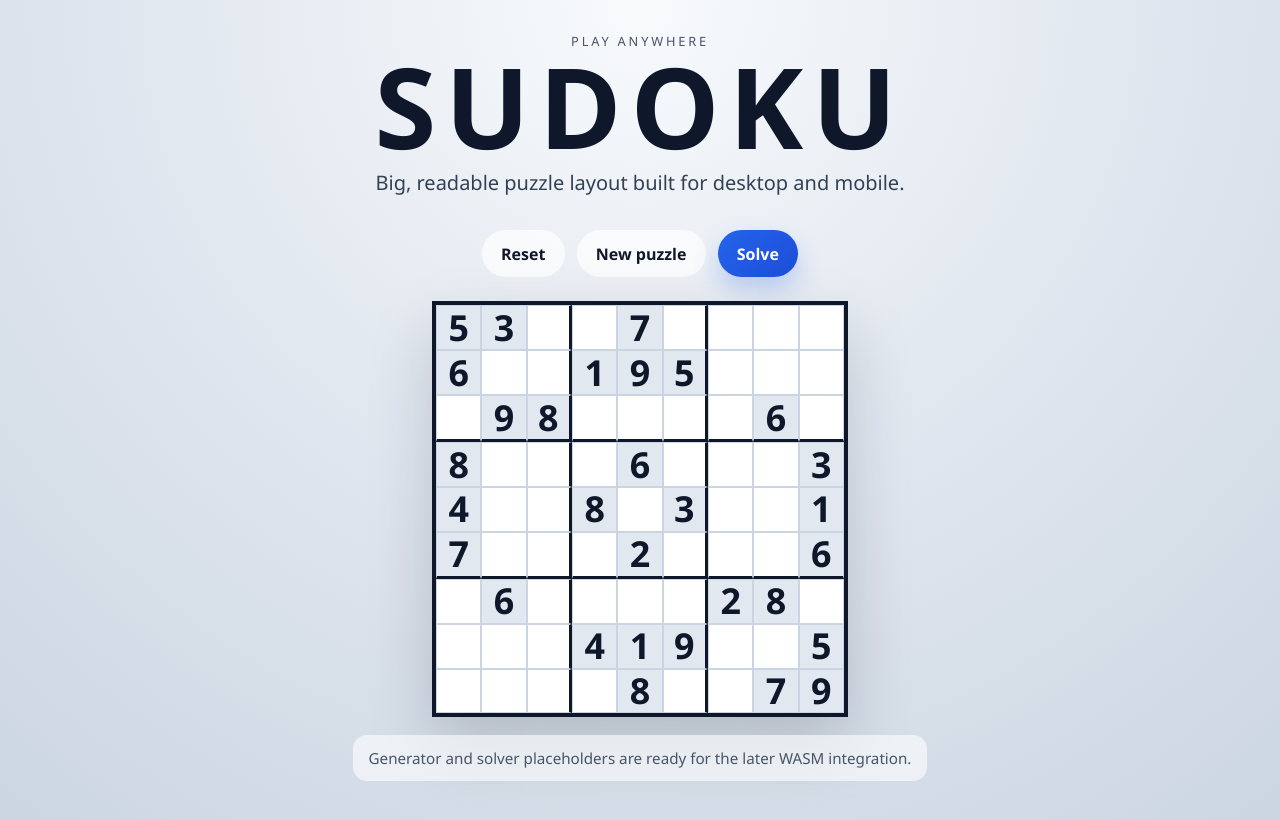
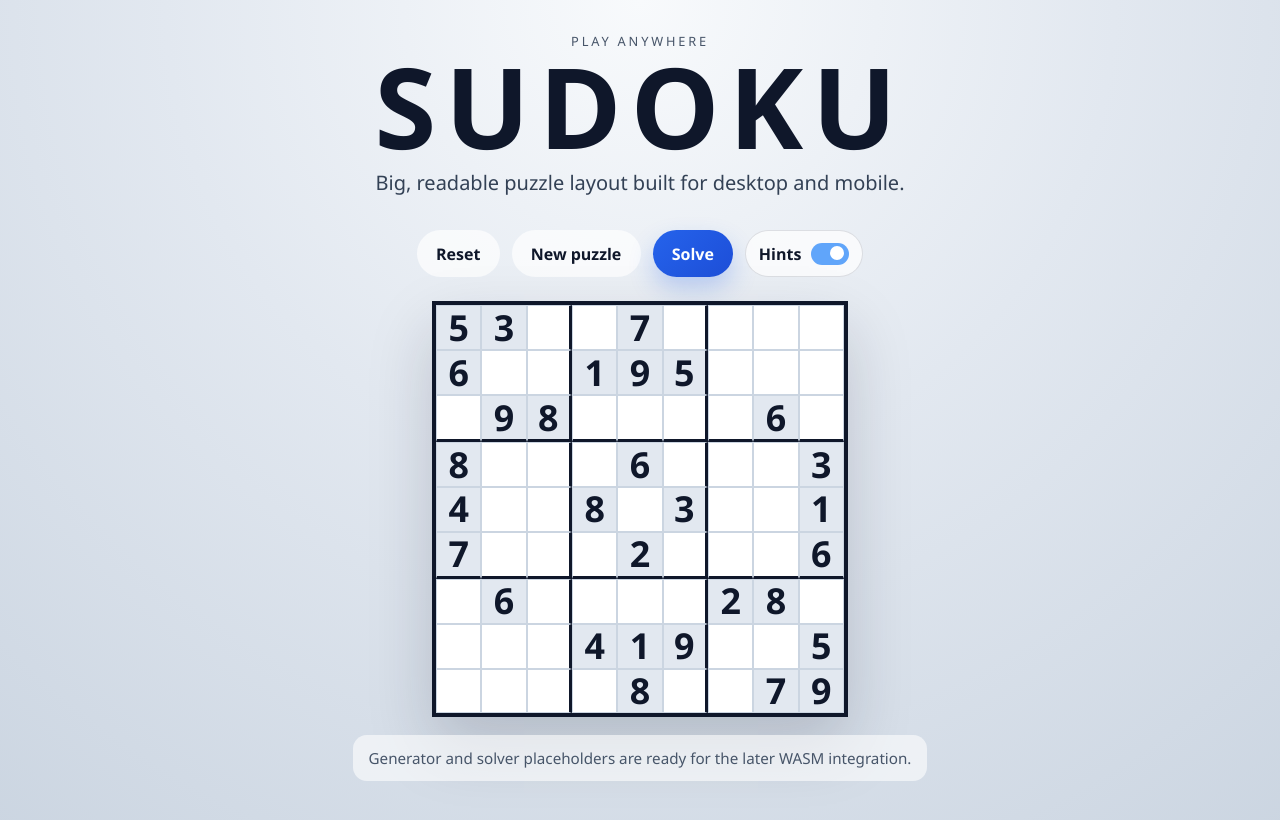
Before and after one commit to viso256/sudoku-website, a SvelteKit app: page / in a window 1280 px wide. Shown: the top 820 px of the page. Built offline with nearby package versions, Linux system fonts and the light colour scheme.

Commit message:
Add hints

```diff
--- a/src/routes/+page.svelte
+++ b/src/routes/+page.svelte
@@ -9,6 +9,7 @@
 	let showNumberPicker = $state(false);
 	let pickerPosition = $state({ x: 0, y: 0 });
 	let commentMode = $state(false);
+	let hintsEnabled = $state(true);
 	let notes = $state<Record<number, number[]>>({});
 
 	const digits = [1, 2, 3, 4, 5, 6, 7, 8, 9];
@@ -188,6 +189,43 @@
 		return notes[index] ?? [];
 	}
 
+	function blockedDigitsForCell(targetIndex: number) {
+		const blocked = new Set<number>();
+		if (targetIndex < 0 || targetIndex >= board.length) {
+			return blocked;
+		}
+
+		const row = Math.floor(targetIndex / 9);
+		const col = targetIndex % 9;
+
+		for (let index = 0; index < board.length; index += 1) {
+			const value = board[index];
+			if (value === 0 || index === targetIndex) {
+				continue;
+			}
+
+			const checkRow = Math.floor(index / 9);
+			const checkCol = index % 9;
+			const sameRow = checkRow === row;
+			const sameCol = checkCol === col;
+			const sameBox = Math.floor(checkRow / 3) === Math.floor(row / 3) && Math.floor(checkCol / 3) === Math.floor(col / 3);
+
+			if (sameRow || sameCol || sameBox) {
+				blocked.add(value);
+			}
+		}
+
+		return blocked;
+	}
+
+	function visibleCellNotes(index: number) {
+		if (!hintsEnabled) {
+			return cellNotes(index);
+		}
+		const blocked = blockedDigitsForCell(index);
+		return cellNotes(index).filter((note) => !blocked.has(note));
+	}
+
 	function selectedNotesForCell() {
 		if (selectedIndex === null) {
 			return new Set<number>();
@@ -239,6 +277,11 @@
 		<button class="ghost" type="button" onclick={resetBoard}>Reset</button>
 		<button class="ghost" type="button" onclick={generatePuzzleStub}>New puzzle</button>
 		<button class="primary" type="button" onclick={solveBoardStub}>Solve</button>
+		<label class="toggle" aria-label="Toggle hints">
+			<span>Hints</span>
+			<input type="checkbox" bind:checked={hintsEnabled} />
+			<span class="toggle-track"><span class="toggle-thumb" /></span>
+		</label>
 	</section>
 
 	<div class="board-layout">
@@ -255,9 +298,9 @@
 					>
 						{#if value !== 0}
 							<span class="cell-value">{value}</span>
-						{:else if cellNotes(index).length > 0}
+						{:else if visibleCellNotes(index).length > 0}
 							<div class="cell-notes" aria-label="Cell notes">
-								{#each cellNotes(index) as note}
+								{#each visibleCellNotes(index) as note}
 									<span>{note}</span>
 								{/each}
 							</div>
@@ -278,9 +321,11 @@
 			<div class="number-grid">
 				{#each digits as digit}
 					{@const isSelectedNote = selectedNotesForCell().has(digit)}
+					{@const isBlocked = hintsEnabled && selectedIndex !== null && blockedDigitsForCell(selectedIndex).has(digit)}
 					<button
 						type="button"
-						class={`picker-digit${isSelectedNote ? ' note-selected' : ''}`}
+						class={`picker-digit${isSelectedNote ? ' note-selected' : ''}${isBlocked ? ' blocked' : ''}`}
+						disabled={isBlocked && !isSelectedNote}
 						onclick={() => setCellValue(digit)}
 					>
 						<span class="picker-number">{digit}</span>
@@ -395,6 +440,54 @@
 		padding: 0.8rem 1.2rem;
 		font-weight: 700;
 		cursor: pointer;
+	}
+
+	.toggle {
+		display: inline-flex;
+		align-items: center;
+		gap: 10px;
+		padding: 0.45rem 0.8rem;
+		border-radius: 999px;
+		background: rgba(255, 255, 255, 0.7);
+		border: 1px solid rgba(15, 23, 42, 0.12);
+		font-weight: 700;
+		color: #0f172a;
+		cursor: pointer;
+	}
+
+	.toggle input {
+		position: absolute;
+		opacity: 0;
+		pointer-events: none;
+	}
+
+	.toggle-track {
+		position: relative;
+		display: inline-block;
+		width: 38px;
+		height: 22px;
+		border-radius: 999px;
+		background: #cbd5e1;
+		transition: background-color 0.2s ease;
+	}
+
+	.toggle-thumb {
+		position: absolute;
+		top: 3px;
+		left: 3px;
+		width: 14px;
+		height: 14px;
+		border-radius: 999px;
+		background: white;
+		transition: transform 0.2s ease;
+	}
+
+	.toggle input:checked + .toggle-track {
+		background: #60a5fa;
+	}
+
+	.toggle input:checked + .toggle-track .toggle-thumb {
+		transform: translateX(16px);
 	}
 
 	.primary {
@@ -567,6 +660,14 @@
 		box-shadow: inset 0 0 0 1px rgba(59, 130, 246, 0.25);
 	}
 
+	.picker-digit.blocked {
+		opacity: 0.45;
+		text-decoration: line-through;
+		text-decoration-thickness: 2px;
+		text-decoration-color: rgba(15, 23, 42, 0.7);
+		cursor: not-allowed;
+	}
+
 	.picker-number {
 		display: inline-block;
 		line-height: 1;
```
